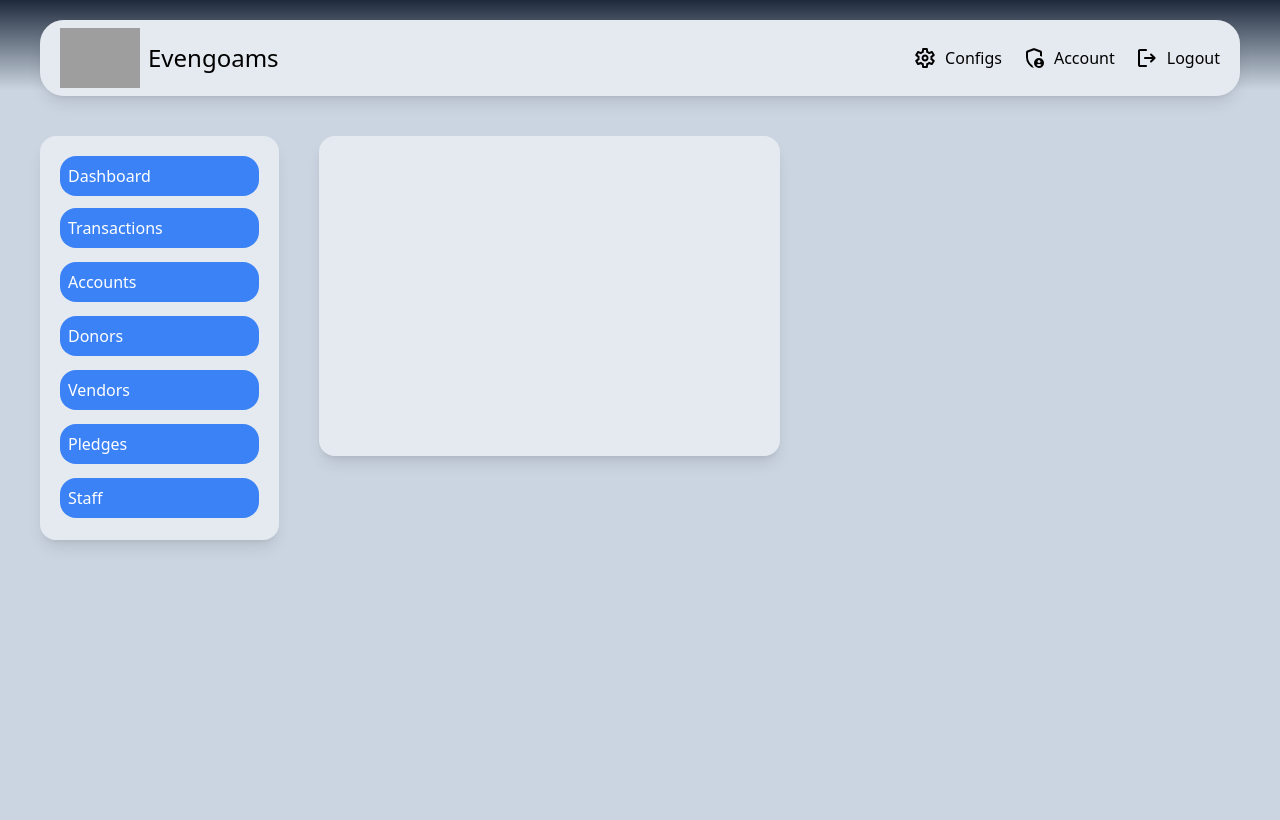
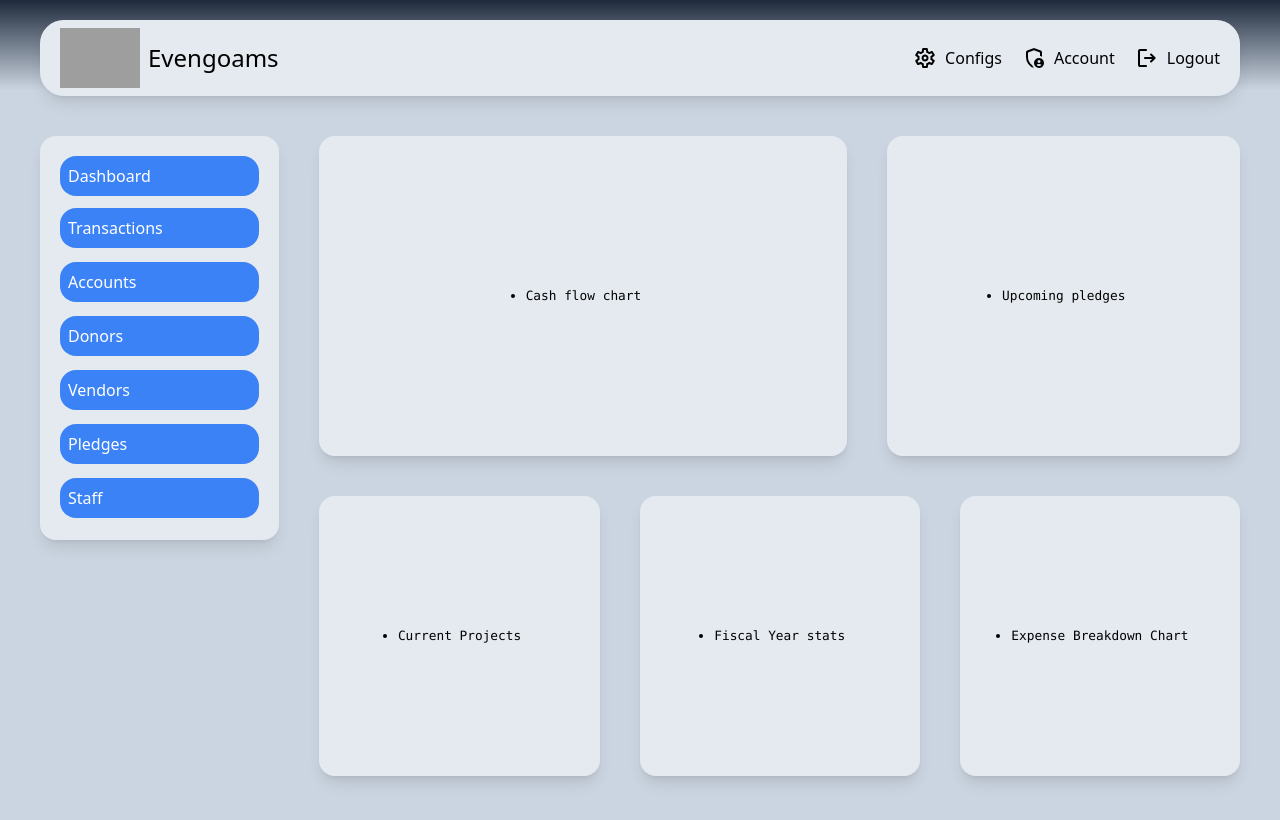
Before and after one commit to Eveneer/evengoams-frontend, a SvelteKit app: page / in a window 1280 px wide. Shown: the top 820 px of the page. Built offline with nearby package versions, Linux system fonts and the light colour scheme; grey boxes are pictures that could not be loaded.

Commit message:
Work on parts of dashboard and update create transaction component

```diff
--- a/src/lib/components/Transactions/CreateTransaction.svelte
+++ b/src/lib/components/Transactions/CreateTransaction.svelte
@@ -26,11 +26,7 @@
 		</div>
 
 		<div class="flex flex-row gap-5 w-full">
-			<RadioInput
-				label="Transaction Type"
-				callback={(s) => {}}
-				options={['Income', 'Expense']}
-			/>
+			<RadioInput label="Transaction Type" callback={(s) => {}} options={['Income', 'Expense']} />
 		</div>
 
 		<div class="flex flex-row gap-5">
@@ -60,6 +56,14 @@
 			/>
 		</div>
 		<div class="flex flex-row gap-5">
+			<SearchInput
+				id="transaction_category"
+				label="Transaction Category"
+				searchCallback={async () => []}
+				callback={(s) => {}}
+			/>
+		</div>
+		<div class="flex flex-row gap-5">
 			<TagsInput id="transaction_tags" label="Transaction Tags" callback={(s) => {}} />
 		</div>
 	</div>
--- a/src/routes/+layout.svelte
+++ b/src/routes/+layout.svelte
@@ -13,7 +13,7 @@
 	<TopNav />
 	<div class="flex flex-row gap-5 xl:gap-10 w-full max-w-[1800px] mx-auto relative">
 		<SideNav />
-		<div class="w-full min-h-[82vh]">
+		<div class="w-full min-h-[82vh] xl:min-h-[80vh]">
 			<slot />
 		</div>
 	</div>
--- a/src/routes/+page.svelte
+++ b/src/routes/+page.svelte
@@ -1,5 +1,32 @@
-<div class="flex flex-col gap-10">
-	<div class="flex flex-row gap-10">
-		<div class="card w-[50%] h-[40vh]"></div>
+<div class="flex flex-col gap-5 xl:gap-10">
+	<div class="flex flex-row gap-5 xl:gap-10">
+		<div class="card w-[60%] h-[40vh] flex flex-col justify-center">
+			<ul class="list-disc mx-auto">
+				<li class="font-mono text-[0.8rem]">Cash flow chart</li>
+			</ul>
+		</div>
+
+		<div class="card w-[40%] flex flex-col justify-center">
+			<ul class="list-disc mx-auto">
+				<li class="font-mono text-[0.8rem]">Upcoming pledges</li>
+			</ul>
+		</div>
+	</div>
+	<div class="flex flex-row gap-5 xl:gap-10">
+		<div class="card w-full h-[35vh] flex flex-col justify-center">
+			<ul class="list-disc mx-auto">
+				<li class="font-mono text-[0.8rem]">Current Projects</li>
+			</ul>
+		</div>
+		<div class="card w-full h-[35vh] flex flex-col justify-center">
+			<ul class="list-disc mx-auto">
+				<li class="font-mono text-[0.8rem]">Fiscal Year stats</li>
+			</ul>
+		</div>
+		<div class="card w-full h-[35vh] flex flex-col justify-center">
+			<ul class="list-disc mx-auto">
+				<li class="font-mono text-[0.8rem]">Expense Breakdown Chart</li>
+			</ul>
+		</div>
 	</div>
 </div>
```
